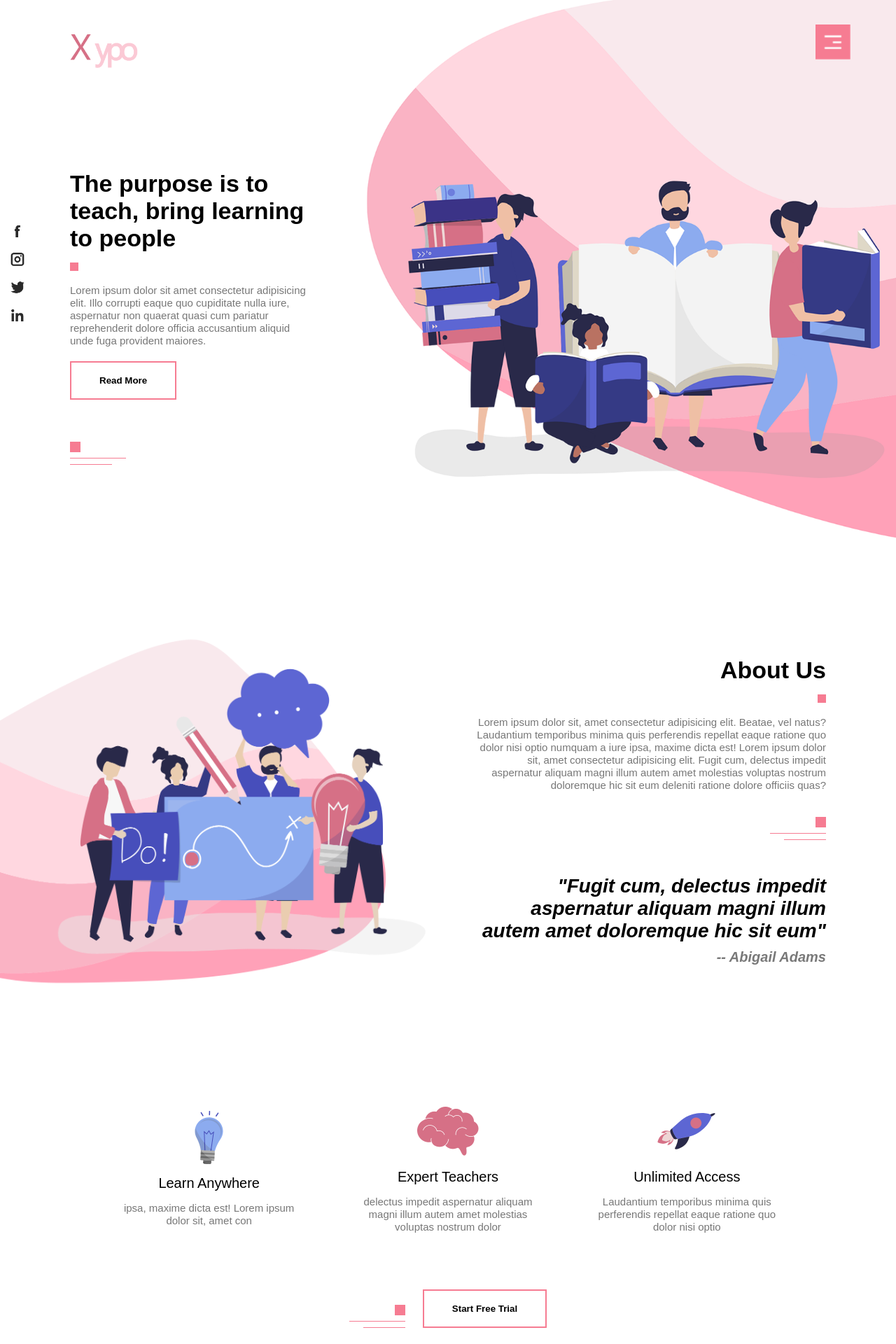
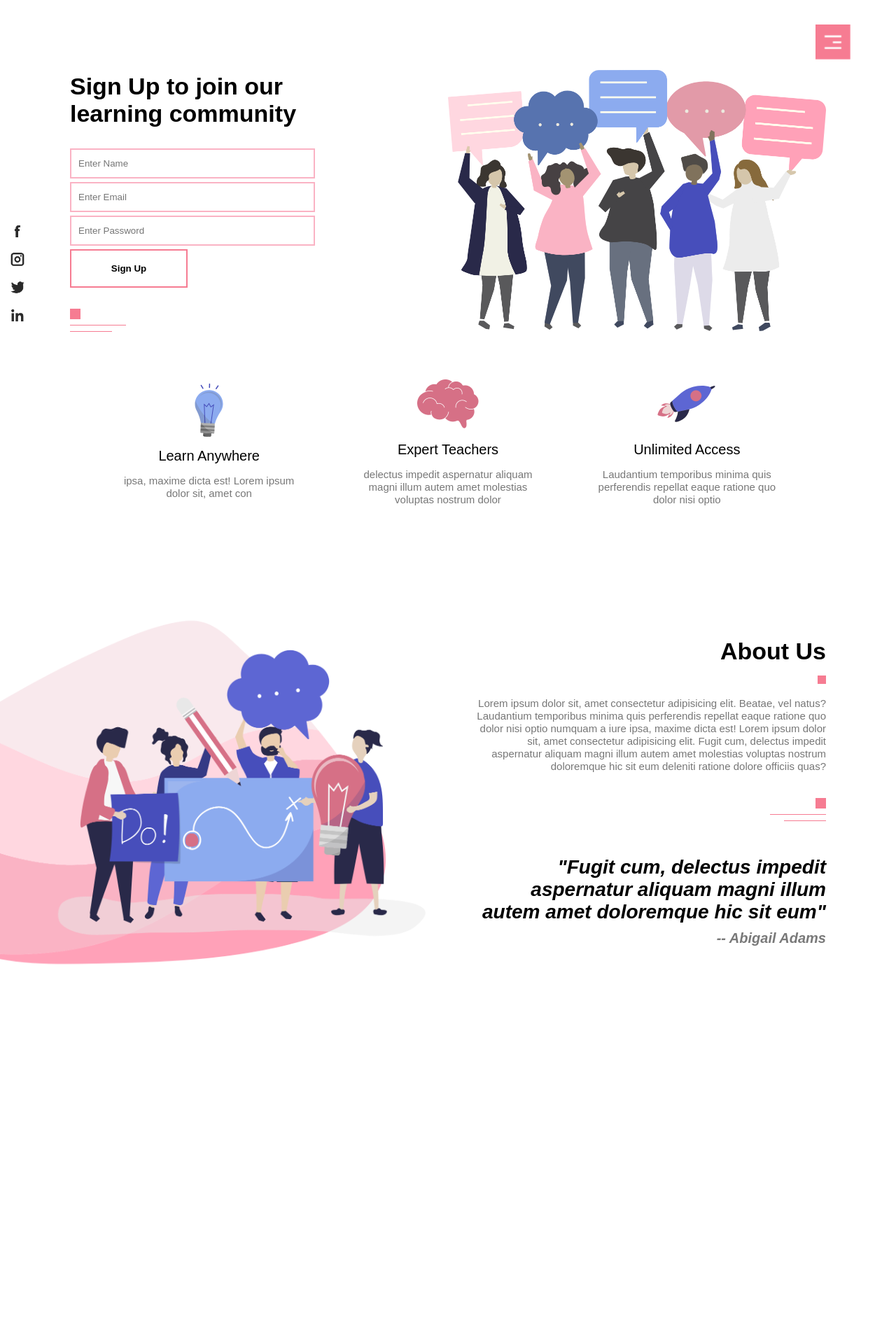
Before and after one commit to Glightman/Blake_Leading, a Python web app: template templates/index.html in a window 1280 px wide. Shown: the top 1920 px of the page at 70% size. After the commit the page ends 1378 px from the top, so only its background shows below. Run offline with Jinja, Linux system fonts and the light colour scheme; the template is opened without the code that fills it, so the values that code supplies are empty.

Commit message:
lapidando

```diff
--- a/static/pages/style.css
+++ b/static/pages/style.css
@@ -208,6 +208,7 @@
     flex-wrap: wrap;
 }
 .contact-left-col, .contact-right-col{
+    margin-top: 100px;
     flex-basis: 50%;
 }
 .contact-right-col img{
@@ -229,7 +230,6 @@
 .btn-box{
     width: 100%;
     display: flex;
-    justify-content: space-between;
 }
 .btn-box button{
     flex-basis: 48%;
--- a/templates/index.html
+++ b/templates/index.html
@@ -12,7 +12,7 @@
 <body>
 
     <!-- HOME -->
-    <section id="header">
+    <!-- <section id="header">
         <div class="container">
             <img src="../static/logo.png" class="logo">
             <div class="header-text">
@@ -74,43 +128,11 @@
     </section>
 
 
-    <!-- FEATURES -->
-    <section id="features">
-        <div class="feature-row">
-            <div class="feature-col">
-                <img src="../static/pic-1.png">
-                <h4>Learn Anywhere</h4>
-                <p>ipsa, maxime dicta est!
-                    Lorem ipsum dolor sit, amet con</p>
-            </div>
-            <div class="feature-col">
-                <img src="../static/pic-2.png">
-                <h4>Expert Teachers</h4>
-                <p>delectus impedit aspernatur aliquam magni illum
-                    autem amet molestias voluptas nostrum dolor</p>
-            </div>
-            <div class="feature-col">
-                <img src="../static/pic-3.png">
-                <h4>Unlimited Access</h4>
-                <p>Laudantium temporibus minima quis perferendis
-                    repellat eaque ratione quo dolor nisi optio</p>
-            </div>
-        </div>
 
-        <div class="feature-btn">
-            <div class="line">
-                <span class="line-1"></span><br>
-                <span class="line-2"></span><br>
-                <span class="line-3"></span>
-            </div>
-            <button class="common-btn">Start Free Trial</button>
-        </div>
-
-    </section>
 
 
      <!-- COURSES -->
-     <section id="courses">
+     <!-- <section id="courses">
         <div class="container course-row">
             <div class="course-left-col">
                 <div class="course-text">
@@ -162,38 +184,14 @@
                 </div>
             </div>
         </div>
-    </section>
+    </section> -->
 
 
-<!-- CONTACT -->
-    <section id="contact">
-        <div class="container contact-row">
-            <div class="contact-left-col">
-                <h1>Sign Up to join our <br>learning community</h1>
-                <form action="">
-                    <input type="text" placeholder="Enter Name">
-                    <input type="email" placeholder="Enter Email">
-                    <input type="password" placeholder="Enter Password">
-                    <div class="btn-box">
-                        <button class="common-btn">Sign Up</button>
-                        <button class="common-btn">Start Free Trial</button>
-                    </div>
-                </form>
-                <div class="line">
-                    <span class="line-1"></span><br>
-                    <span class="line-2"></span><br>
-                    <span class="line-3"></span>
-                </div>
-            </div>
-            <div class="contact-right-col">
-                <img src="../static/contact.png">
-            </div>
-        </div>
-    </section>
+
 
 
 <!-- FOOTER -->
-    <section id="footer">
+    <!-- <section id="footer">
         <div class="container footer-row">
             <hr>
             <div class="footer-left-col">
```
Also changed, not shown: other parts of templates/index.html (+62 -8 lines).
